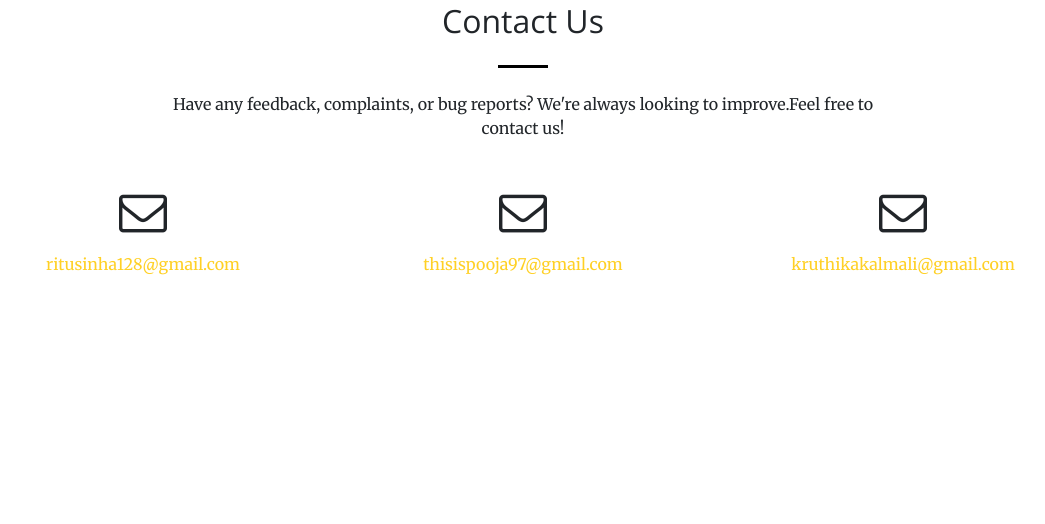
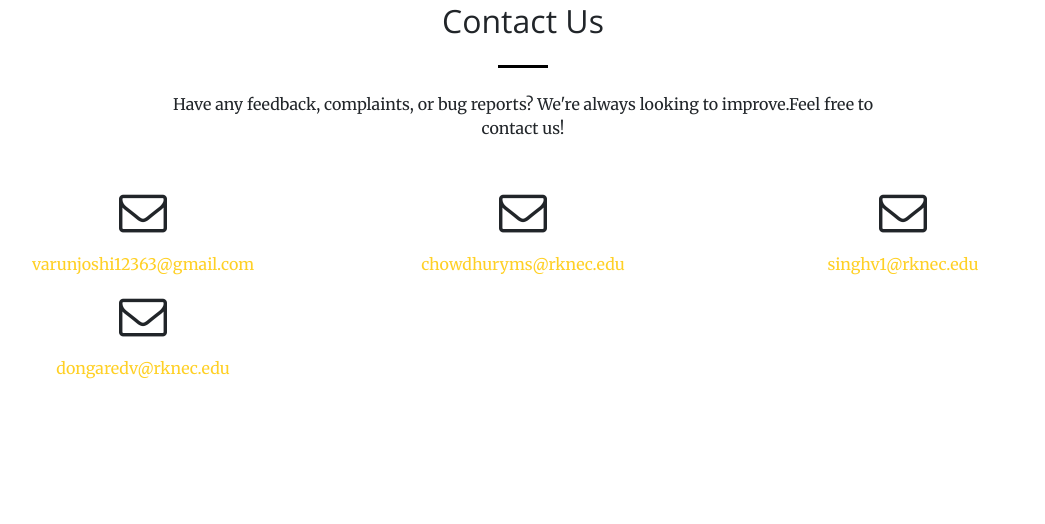
Before and after one commit to VarunJoshi10/legal_summary, a Django app: page /readme/ in a window 1280 px wide. Shown: the part 2813-3337 px from the top of the page, without its empty margins (117-1162 px from the left). Before the commit the page ends 3088 px from the top, so only its background shows below. Run offline with Django 3.2, Linux system fonts and the light colour scheme; parts of the project's set-up code (start-up, migrations or seed data) failed here and were passed over; some libraries are stand-ins or nearby versions.

Commit message:
updated contacts

```diff
--- a/legal_web/legal_web/legal/templates/legal/readme.html
+++ b/legal_web/legal_web/legal/templates/legal/readme.html
@@ -211,19 +211,25 @@ Microsoft for their constant support, amazing Azure cloud services, PROSE SDK, L
           <div class="col-lg-4 mr-auto text-center">
             <i class="fa fa-envelope-o fa-3x mb-3 sr-contact"></i>
             <p>
-              <a href="mailto:devansh.shringi@outlook.com">ritusinha128@gmail.com</a>
+              <a href="mailto:varunjoshi12363@gmail.com">varunjoshi12363@gmail.com</a>
             </p>
           </div>
           <div class="col-lg-4 mr-auto text-center">
             <i class="fa fa-envelope-o fa-3x mb-3 sr-contact"></i>
             <p>
-              <a href="mailto:pal.avik10@gmail.com">thisispooja97@gmail.com</a>
+              <a href="mailto:chowdhuryms@rknec.edu">chowdhuryms@rknec.edu </a>
             </p>
           </div>
 <div class="col-lg-4 mr-auto text-center">
             <i class="fa fa-envelope-o fa-3x mb-3 sr-contact"></i>
             <p>
-              <a href="mailto:thioketone98@gmail.com">kruthikakalmali@gmail.com</a>
+              <a href="mailto:singhv1@rknec.edu">singhv1@rknec.edu</a>
+            </p>
+          </div>
+<div class="col-lg-4 mr-auto text-center">
+            <i class="fa fa-envelope-o fa-3x mb-3 sr-contact"></i>
+            <p>
+              <a href="mailto:dongaredv@rknec.edu">dongaredv@rknec.edu</a>
             </p>
           </div>
         </div>
```
